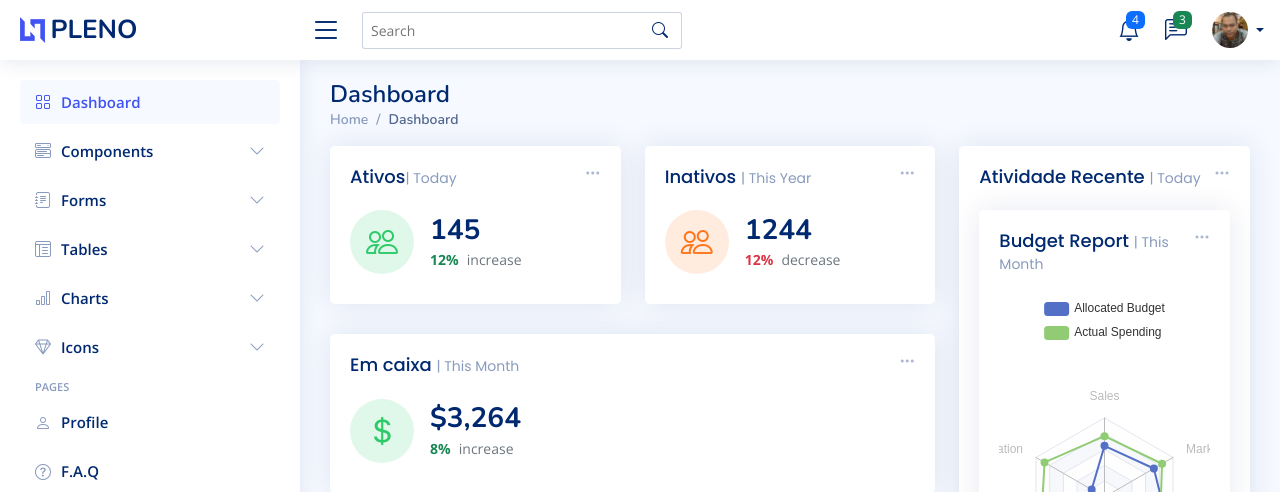
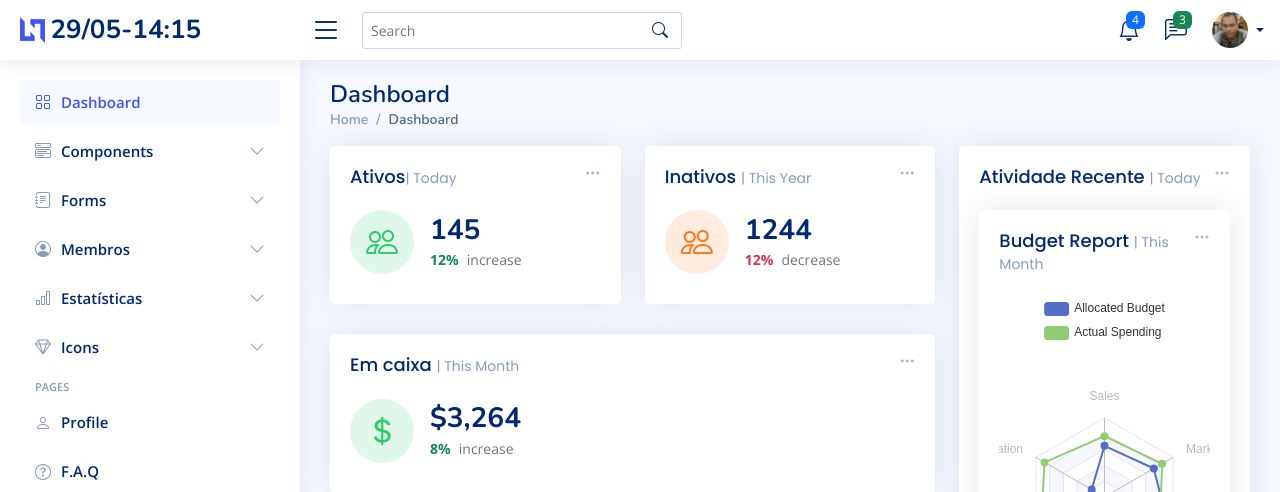
Before and after one commit to adrianopxx/pleno_r, a PHP site: page /pleno/home.php in a window 1280 px wide. Shown: the top 492 px of the page. Run offline with PHP 8.4, Linux system fonts and the light colour scheme; the visitor is signed in with stand-in values (Sample User, id 1); data that the repository does not hold is empty; some libraries are stand-ins or nearby versions.

Commit message:
aTUALIZAÇÃO DA TARDE

```diff
--- a/pleno/home.php
+++ b/pleno/home.php
@@ -17,6 +17,9 @@ while($aux = mysqli_fetch_assoc($query)) {
  $funcao =$aux["funcao"];
 
 };
+date_default_timezone_set('America/Sao_Paulo');
+$date = date('d/m-H:i');
+
 ?>
 <head>
   <meta charset="utf-8">
@@ -57,7 +60,7 @@ while($aux = mysqli_fetch_assoc($query)) {
     <div class="d-flex align-items-center justify-content-between">
       <a href="index.html" class="logo d-flex align-items-center">
         <img src="assets/img/logo.png" alt="">
-        <span class="d-none d-lg-block">PLENO</span>
+        <span class="d-none d-lg-block"><?php echo $date;?></span>
       </a>
       <i class="bi bi-list toggle-sidebar-btn"></i>
     </div><!-- End Logo -->
@@ -400,13 +403,13 @@ while($aux = mysqli_fetch_assoc($query)) {
 
       <li class="nav-item">
         <a class="nav-link collapsed" data-bs-target="#tables-nav" data-bs-toggle="collapse" href="#">
-          <i class="bi bi-layout-text-window-reverse"></i><span>Tables</span><i class="bi bi-chevron-down ms-auto"></i>
+        <i class="bi bi-person-circle"></i><span>Membros</span><i class="bi bi-chevron-down ms-auto"></i>
         </a>
         <ul id="tables-nav" class="nav-content collapse " data-bs-parent="#sidebar-nav">
 
           <li>
             <a href="tables-data.php">
-              <i class="bi bi-circle"></i><span>Data Tables</span>
+              <i class="bi bi-circle"></i><span>Membros Ativos</span>
             </a>
           </li>
         </ul>
@@ -414,7 +417,7 @@ while($aux = mysqli_fetch_assoc($query)) {
 
       <li class="nav-item">
         <a class="nav-link collapsed" data-bs-target="#charts-nav" data-bs-toggle="collapse" href="#">
-          <i class="bi bi-bar-chart"></i><span>Charts</span><i class="bi bi-chevron-down ms-auto"></i>
+          <i class="bi bi-bar-chart"></i><span>Estatísticas</span><i class="bi bi-chevron-down ms-auto"></i>
         </a>
         <ul id="charts-nav" class="nav-content collapse " data-bs-parent="#sidebar-nav">
           <li>
--- a/pleno/tables-data.php
+++ b/pleno/tables-data.php
@@ -287,7 +287,7 @@ while($aux = mysqli_fetch_assoc($query)) {
     <ul class="sidebar-nav" id="sidebar-nav">
 
       <li class="nav-item">
-        <a class="nav-link collapsed" href="index.html">
+        <a class="nav-link collapsed" href="home.php">
           <i class="bi bi-grid"></i>
           <span>Dashboard</span>
         </a>
--- a/pleno/valida_login.php
+++ b/pleno/valida_login.php
@@ -20,8 +20,10 @@ $sql = mysqli_query($conecta,$sqlinsert);
 
 
 } else {
+    date_default_timezone_set('America/Sao_Paulo');
+$date = date('d/m-H:i');
 $log=$usuario.' Logado com sucesso';
-    $sqlinsert = "INSERT INTO logs (hora,indice,texto) VALUES ('12 hs', 'text-success','$log')";
+    $sqlinsert = "INSERT INTO logs (hora,indice,texto) VALUES ('$date', 'text-success','$log')";
 $sql = mysqli_query($conecta,$sqlinsert);
     $_SESSION['id'] = $usuario;
 header("location:home.php");
```
